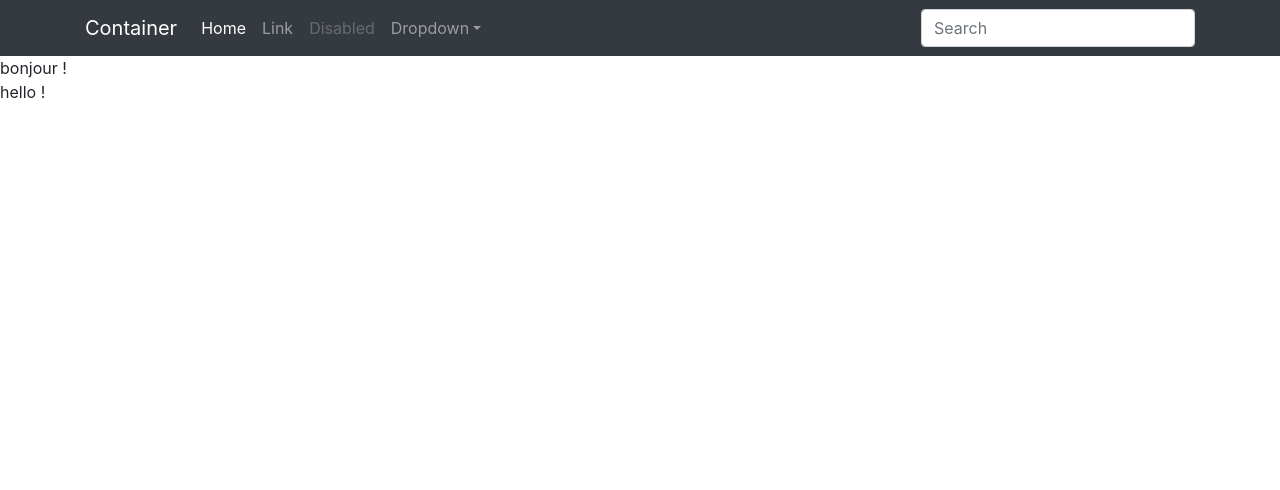
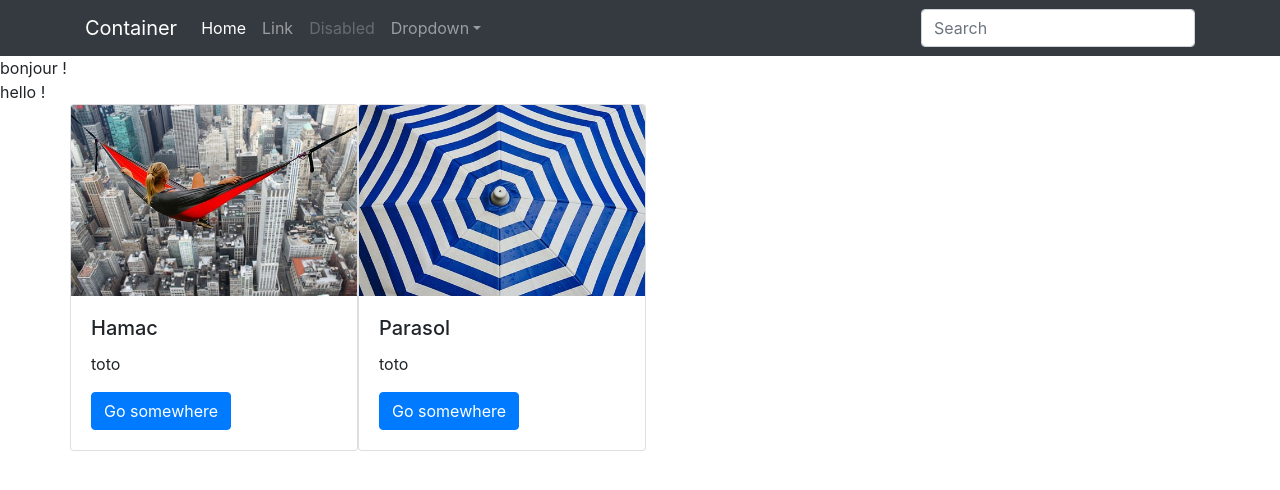
Before and after one commit to jeromeformation-restitution/dailymeeting_1semaine, a PHP site: page /constantes.php in a window 1280 px wide. Shown: the top 490 px of the page. Run offline with PHP 8.4, Linux system fonts and the light colour scheme.

Commit message:
card bootstrap, boucle foreach

```diff
--- a/public/constantes.php
+++ b/public/constantes.php
@@ -1,13 +1,48 @@
 <?php
 require ('inc/header.php')
 ?>
+
 <?php
-define("IBRA","bonjour !");
-echo IBRA;
-echo "<br>";
-const IBRA2 = "hello !";
-echo IBRA2;
+    define("IBRA","bonjour !");
+    echo IBRA;
+    echo "<br>";
+    const IBRA2 = "hello !";
+    echo IBRA2;
+
+    $produits = [
+
+    [
+        "name" => "Hamac",
+        "description" => "toto",
+        "image-name" => "hammock.jpg"
+
+    ],
+    [
+        "name" => "Parasol",
+        "description" => "toto",
+        "image-name" => "umbrella.jpg"
+        ]
+
+    ]
+
+
+
 ?>
+
+<main class="container">
+    <section class="row">
+    <?php foreach ($produits as $produit) : ?>
+    <div class="card" style="width: 18rem;">
+        <img src="images/uploads/<?= $produit["image-name"] ?>" class="card-img-top" alt="...">
+        <div class="card-body">
+            <h5 class="card-title"><?= $produit["name"]?></h5>
+            <p class="card-text"><?= $produit["description"]?></p>
+            <a href="#" class="btn btn-primary">Go somewhere</a>
+        </div>
+    </div>
+    <?php endforeach; ?>
+    </section>
+</main>
 <?php
 require ('inc/footer.php')
 ?>
```
Also changed, not shown: public/images/uploads/hammock.jpg (added), public/images/uploads/umbrella.jpg (added).
